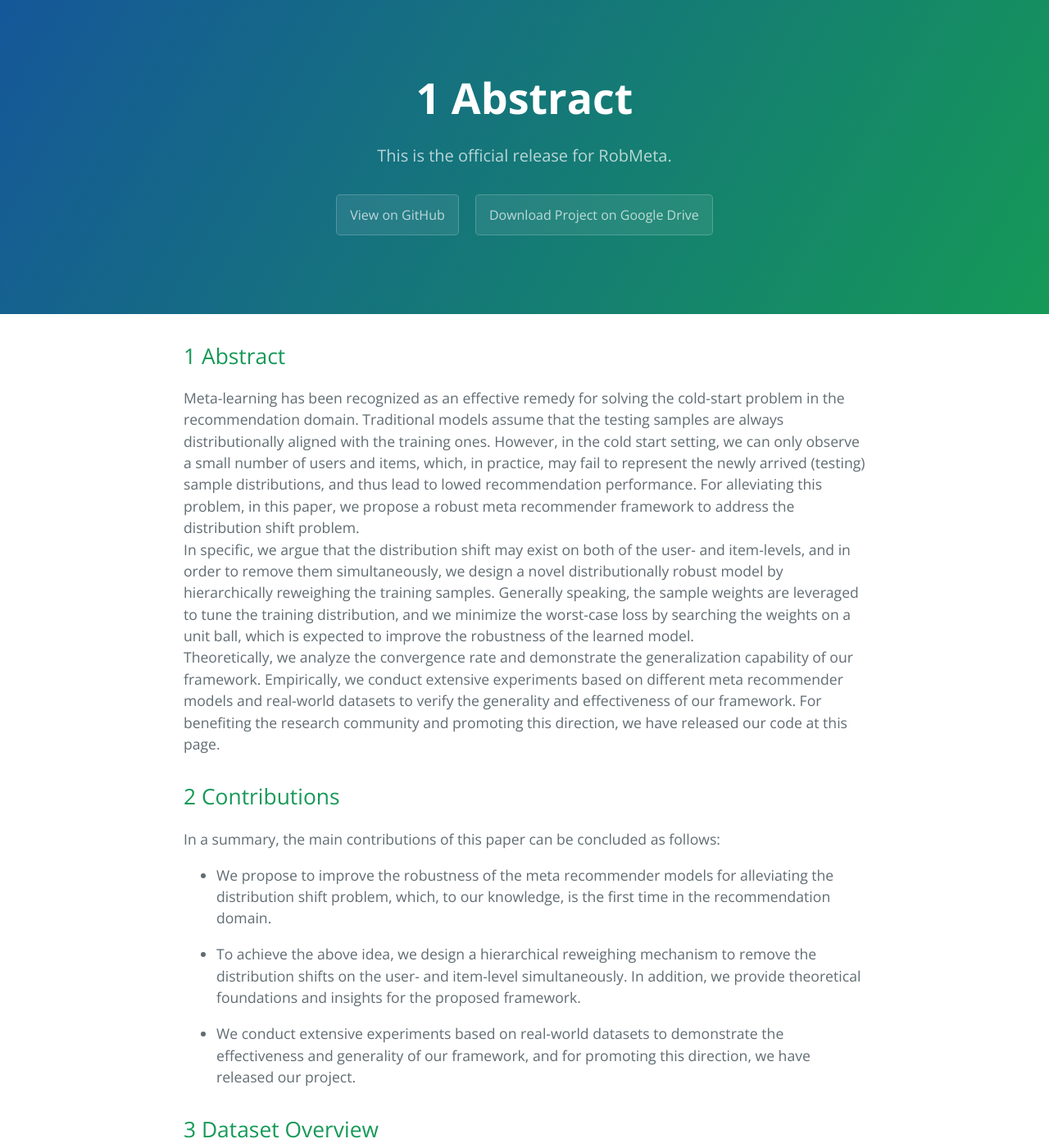
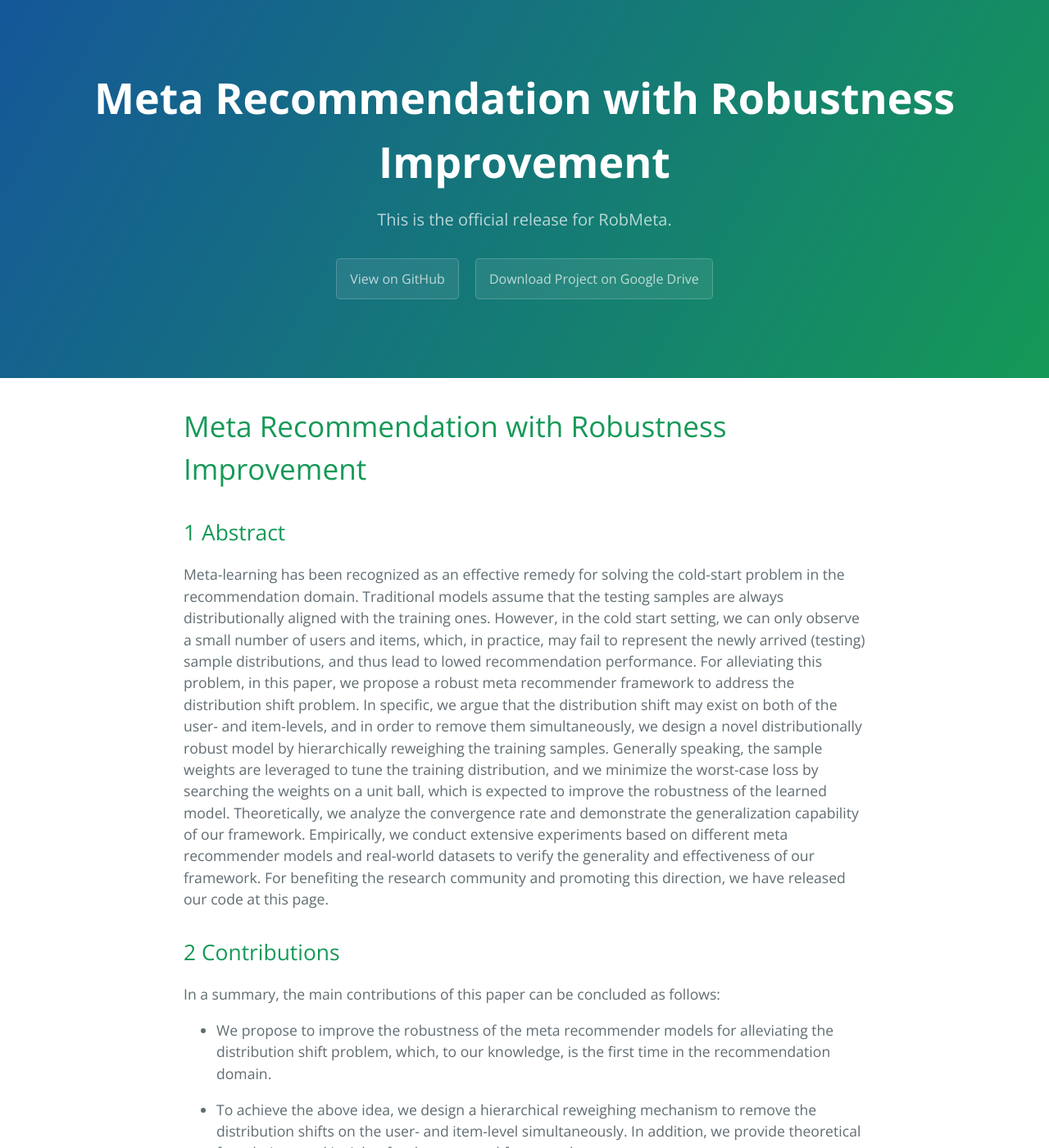
Before and after one commit to anonymousRobMeta/RobMeta, a Jekyll site: the page built from index.md, in a window 1280 px wide and 1400 px high. Shown: the whole window at 82% size. Built offline with Jekyll 4.4.1, drawn with Linux system fonts in a browser that asks for light colours; our own code applies the rules of GitHub Pages for plain Markdown files.

Commit message:
Update index.md

```diff
--- a/index.md
+++ b/index.md
@@ -1,16 +1,16 @@
 ---
 layout: default
 ---
+
+# Meta Recommendation with Robustness Improvement
 
 ## 1 Abstract
 
 Meta-learning has been recognized as an effective remedy for solving the cold-start problem in the recommendation domain.
 Traditional models assume that the testing samples are always distributionally aligned with the training ones.
 However, in the cold start setting, we can only observe a small number of users and items, which, in practice, may fail to represent the newly arrived (testing) sample distributions, and thus lead to lowed recommendation performance.
-For alleviating this problem, in this paper, we propose a robust meta recommender framework to address the distribution shift problem. \\
-In specific, we argue that the distribution shift may exist on both of the user- and item-levels, and in order to remove them simultaneously, we design a novel distributionally robust model by hierarchically reweighing the training samples.
-Generally speaking, the sample weights are leveraged to tune the training distribution, and we minimize the worst-case loss by searching the weights on a unit ball, which is expected to improve the robustness of the learned model. \\
-Theoretically, we analyze the convergence rate and demonstrate the generalization capability of our framework.
+For alleviating this problem, in this paper, we propose a robust meta recommender framework to address the distribution shift problem. In specific, we argue that the distribution shift may exist on both of the user- and item-levels, and in order to remove them simultaneously, we design a novel distributionally robust model by hierarchically reweighing the training samples.
+Generally speaking, the sample weights are leveraged to tune the training distribution, and we minimize the worst-case loss by searching the weights on a unit ball, which is expected to improve the robustness of the learned model. Theoretically, we analyze the convergence rate and demonstrate the generalization capability of our framework.
 Empirically, we conduct extensive experiments based on different meta recommender models and real-world datasets to verify the generality and effectiveness of our framework.
 For benefiting the research community and promoting this direction, we have released our code at this page.
 
```
